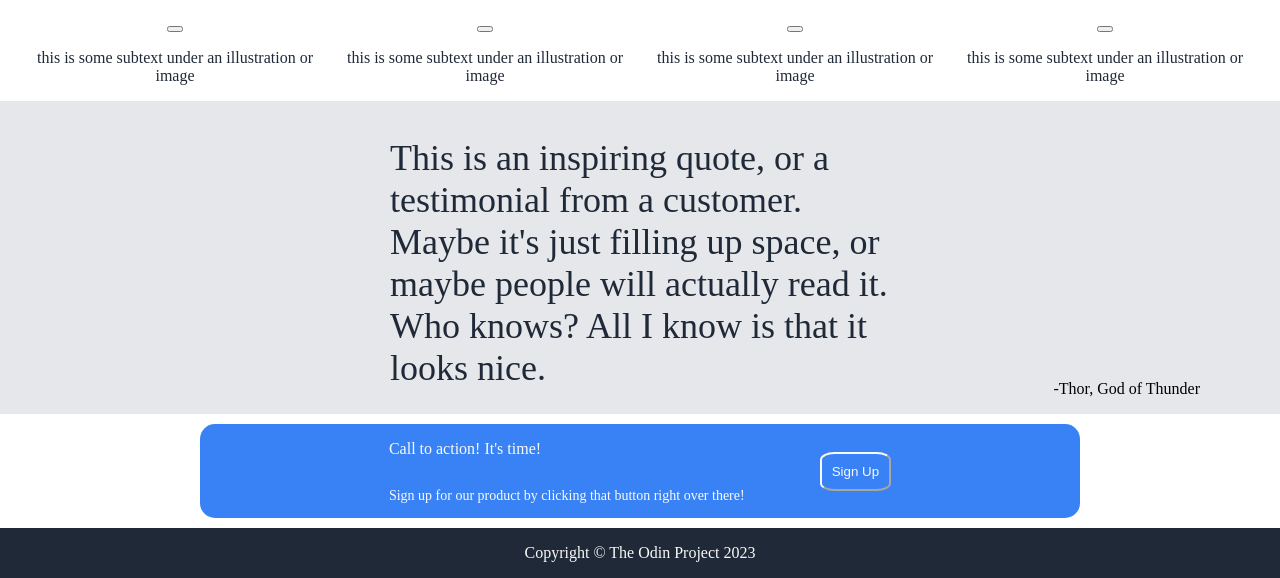
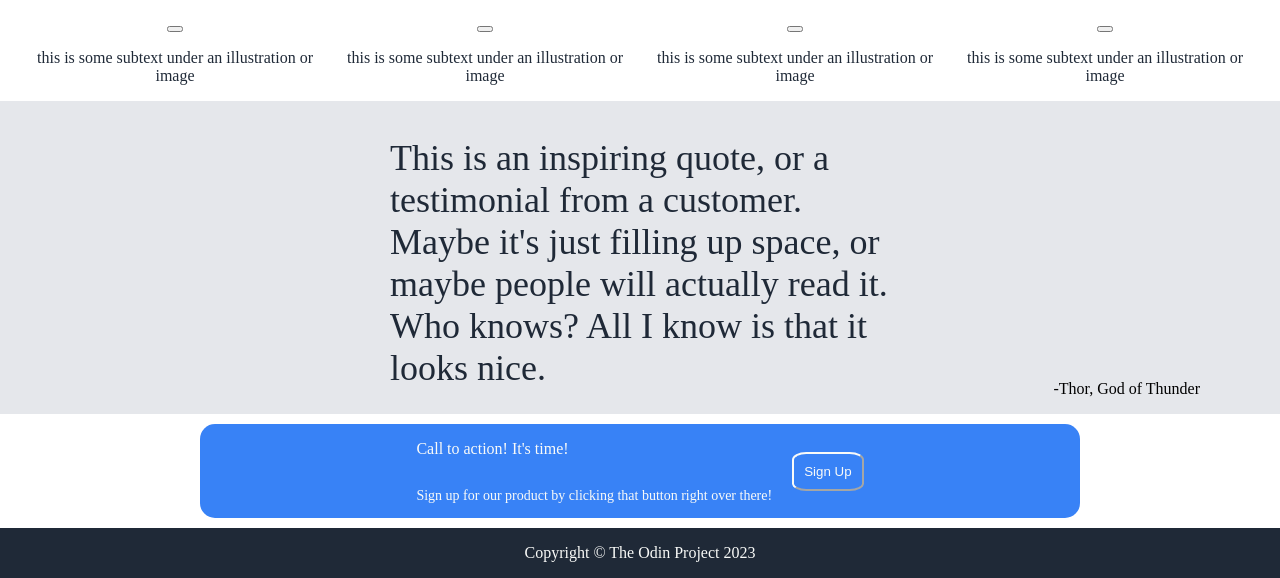
Before and after one commit to Pram0n0/odin-landing-page, a plain HTML site: page index.html in a window 1280 px wide. Shown: the part 529-1107 px from the top of the page. Drawn offline with Linux system fonts and the light colour scheme.

Commit message:
Edited the cta to allow proper shrinkage
Removed the "flex: none" in cta-left
Removed the cta inner function due to redundancy
Added margins to the left and button

```diff
--- a/index.html
+++ b/index.html
@@ -53,13 +53,11 @@
     </div>
 
     <div class="cta">
-        <div class="cta-inner">
-            <div class="cta-left">
-                <p id="cta-main-text">Call to action! It's time!</p>
-                <p id="cta-sub-text">Sign up for our product by clicking that button right over there!</p>
-            </div>
-            <button id="cta-inner-button">Sign Up</button>
+        <div class="cta-left">
+            <p id="cta-main-text">Call to action! It's time!</p>
+            <p id="cta-sub-text">Sign up for our product by clicking that button right over there!</p>
         </div>
+        <button id="cta-inner-button">Sign Up</button>
     </div>
 
     <div class="footer">
--- a/styles.css
+++ b/styles.css
@@ -101,15 +101,14 @@
     max-width: 1200px;
 }
 
-.cta-inner {
+.cta {
     background-color: #3882f6;
     display: flex;
+    flex-wrap: wrap;
     justify-content: center;
-    gap: 75px;
     border-color: #f9faf8;
     border-radius: 15px;
     margin: 10px 200px;
-    flex-shrink: 0;
 }
 
 #cta-main-text {
@@ -128,12 +127,13 @@
     padding: 10px;
     align-self: center;
     border-radius: 20%;
+    margin: 10px;
 }
 
 .cta-left {
     display: flex;
     flex-direction: column;
-    flex: none;
+    margin: 0px 10px;
 }
 
 .footer {
```
